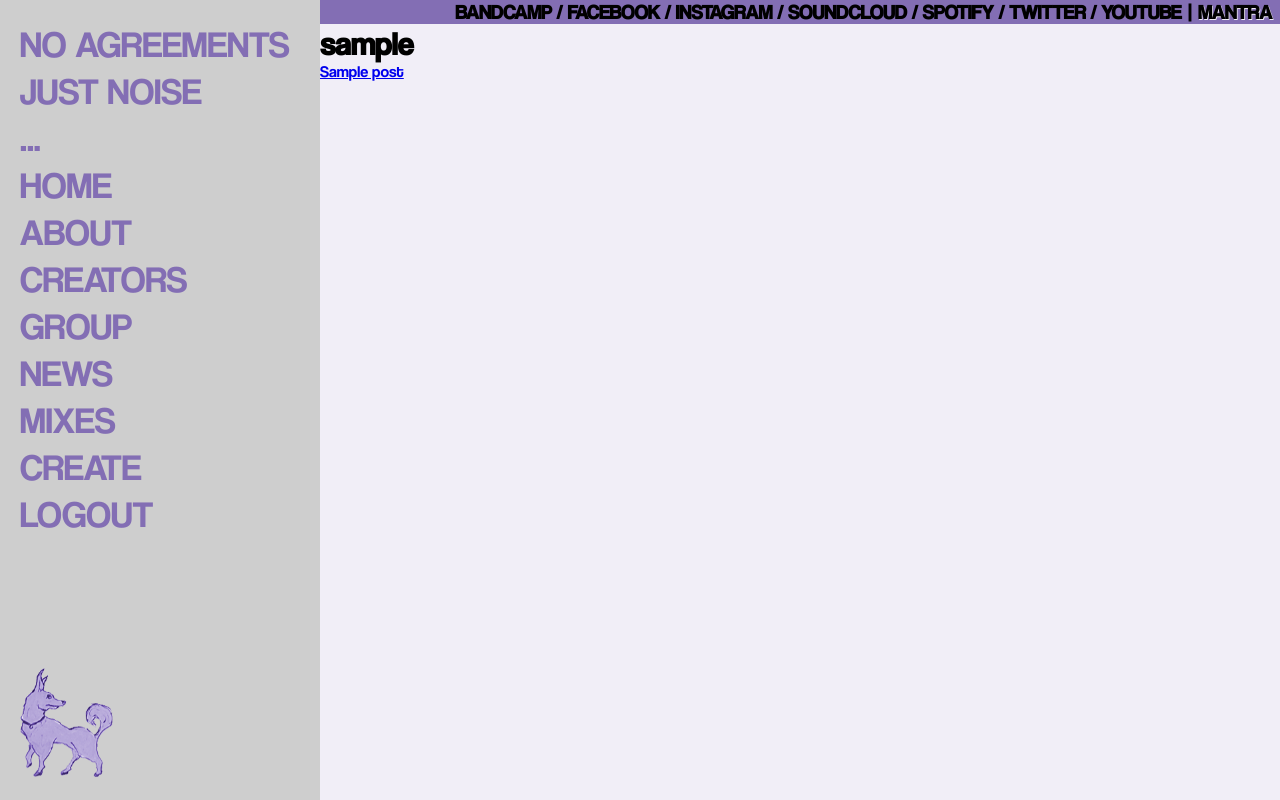
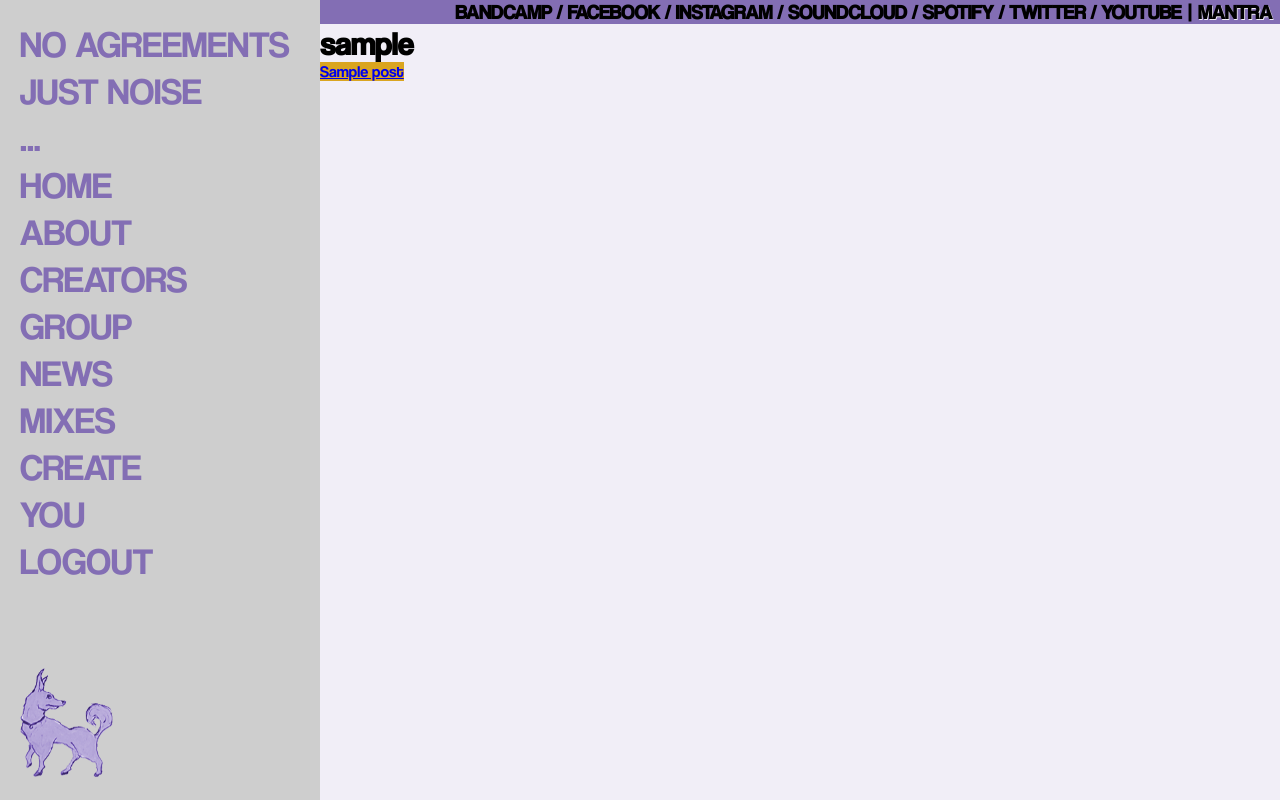
Before and after one commit to abeforgit/noagreements.co, a Django app: page /creators/1 in a window 1280 px wide. Run offline with Django 3.2, Linux system fonts and the light colour scheme; tables that the repository leaves empty hold one stand-in row (values such as "Sample post").

Commit message:
Add links in the sidebar

```diff
--- a/core/templates/core/components/sidebar.html
+++ b/core/templates/core/components/sidebar.html
@@ -20,6 +20,8 @@
         {% if user.is_authenticated %}
             <a class="hoverstate" href={% url "new_post" %}>///////////</a>
             <div>create</div>
+            <a class="hoverstate" href={% url "creator_detail" user.id %}>//////</a>
+            <div>you</div>
             <a class="hoverstate" href={% url "logout" %}>////////////</a>
             <div>logout</div>
         {% else %}
--- a/core/templates/core/creator_detail.html
+++ b/core/templates/core/creator_detail.html
@@ -1,9 +1,11 @@
 {% extends "core/base.html" %}
+{% load static %}
 {% block title %}
     <title>No Agreements | {{ object.username }}</title>
 {% endblock %}
 {% block css %}
     {{ block.super }}
+    <link rel="stylesheet" type="text/css" href={% static "core/styles/post_card.css" %}>
 {% endblock %}
 {% block content %}
     <h1>{{ object.username }}</h1>
```
